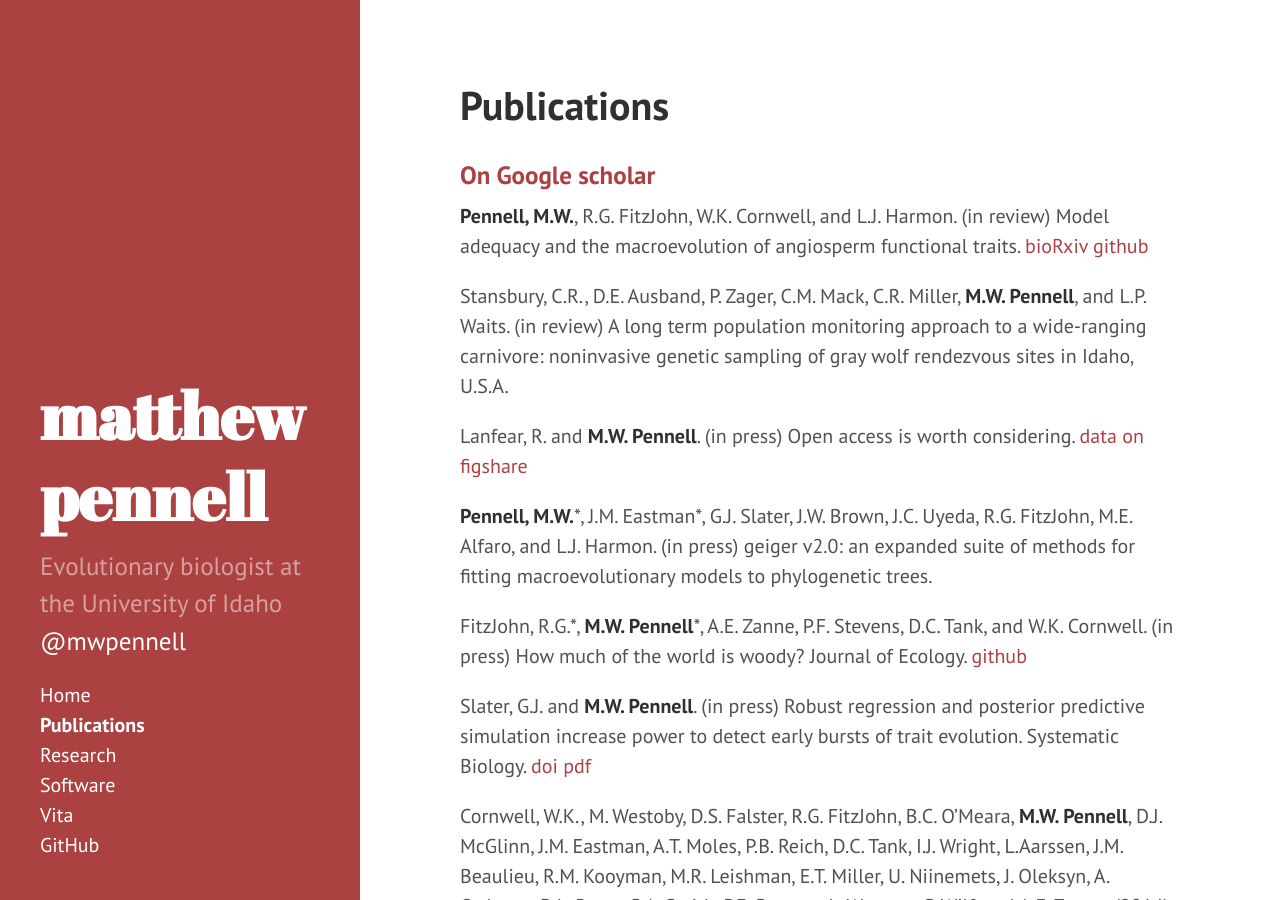
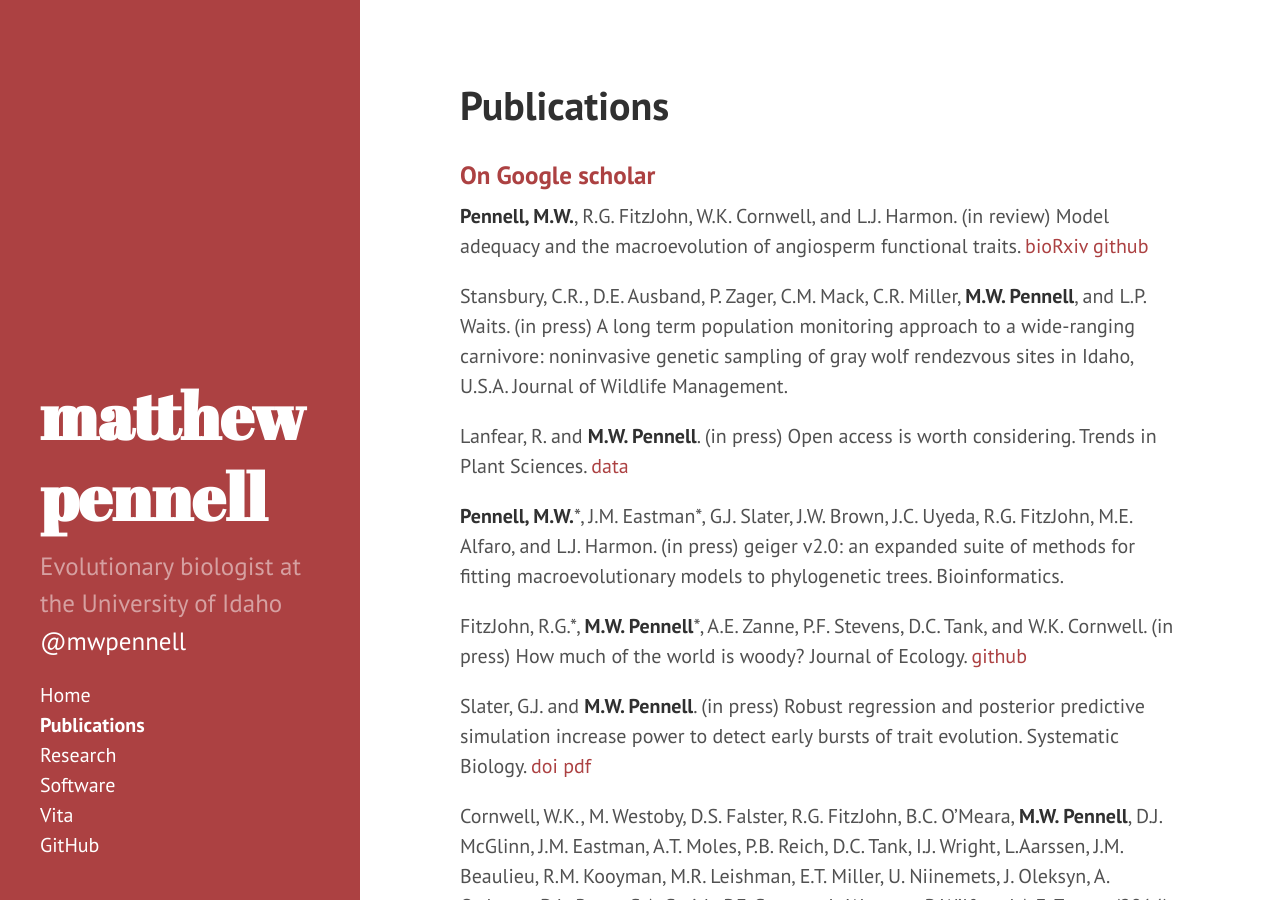
Before and after one commit to atredennick/mwpennell.github.io, a Jekyll site: the page built from publications.md, in a window 1280 px wide and 900 px high. Built offline with Jekyll 4.4.1, drawn with Linux system fonts in a browser that asks for light colours; Markdown is read by kramdown in place of the engine named in the settings.

Commit message:
updated pub list

```diff
--- a/publications.md
+++ b/publications.md
@@ -8,11 +8,11 @@ title: Publications
 
 **Pennell, M.W.**, R.G. FitzJohn, W.K. Cornwell, and L.J. Harmon. (in review) Model adequacy and the macroevolution of angiosperm functional traits. [bioRxiv](http://biorxiv.org/content/early/2014/04/07/004002) [github](https://github.com/richfitz/modeladequacy)
 
-Stansbury, C.R., D.E. Ausband, P. Zager, C.M. Mack, C.R. Miller, **M.W. Pennell**, and L.P. Waits. (in review) A long term population monitoring approach to a wide-ranging carnivore: noninvasive genetic sampling of gray wolf rendezvous sites in Idaho, U.S.A.
+Stansbury, C.R., D.E. Ausband, P. Zager, C.M. Mack, C.R. Miller, **M.W. Pennell**, and L.P. Waits. (in press) A long term population monitoring approach to a wide-ranging carnivore: noninvasive genetic sampling of gray wolf rendezvous sites in Idaho, U.S.A. Journal of Wildlife Management.
 
-Lanfear, R. and **M.W. Pennell**. (in press) Open access is worth considering. [data on figshare](http://dx.doi.org/10.6084/m9.figshare.956240)
+Lanfear, R. and **M.W. Pennell**. (in press) Open access is worth considering. Trends in Plant Sciences. [data](http://dx.doi.org/10.6084/m9.figshare.956240)
 
-**Pennell, M.W.**\*, J.M. Eastman\*, G.J. Slater, J.W. Brown, J.C. Uyeda, R.G. FitzJohn, M.E. Alfaro, and L.J. Harmon. (in press) geiger v2.0: an expanded suite of methods for fitting macroevolutionary models to phylogenetic trees.
+**Pennell, M.W.**\*, J.M. Eastman\*, G.J. Slater, J.W. Brown, J.C. Uyeda, R.G. FitzJohn, M.E. Alfaro, and L.J. Harmon. (in press) geiger v2.0: an expanded suite of methods for fitting macroevolutionary models to phylogenetic trees. Bioinformatics.
 
 FitzJohn, R.G.\*, **M.W. Pennell**\*, A.E. Zanne, P.F. Stevens, D.C. Tank, and W.K. Cornwell. (in press) How much of the world is woody? Journal of Ecology. [github](https://github.com/richfitz/wood)
 
```
